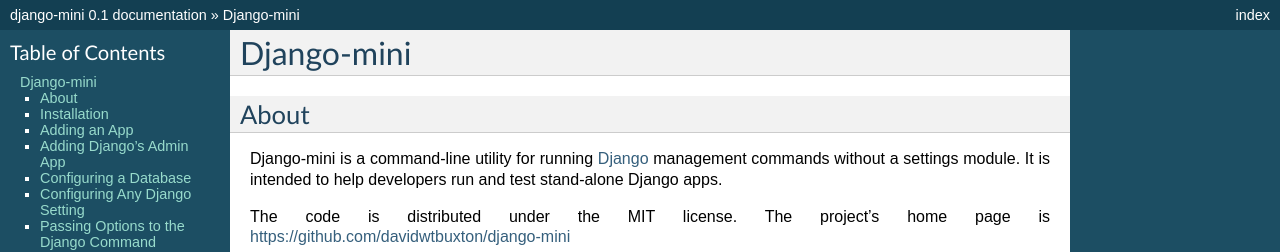
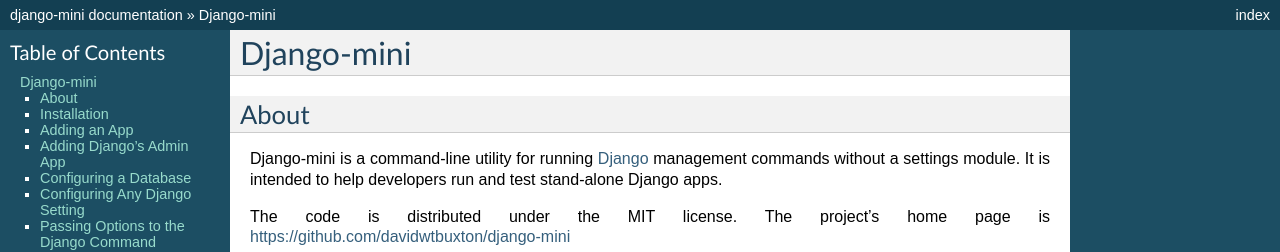
Before and after one commit to davidwtbuxton/django-mini, a Sphinx documentation site: the page built from docs/index.rst, in a window 1280 px wide and 900 px high. Shown: the top 252 px of the window. Built offline with Sphinx 7.4.7, drawn with Linux system fonts in a browser that asks for light colours; the version number could not be read and is left out; some of the changed text lies outside the part shown.

Commit message:
Add docs to MANIFEST.in and set version correctly.

```diff
--- a/docs/conf.py
+++ b/docs/conf.py
@@ -12,6 +12,7 @@
 # serve to show the default.
 
 import sys, os
+import djangomini
 
 # If extensions (or modules to document with autodoc) are in another directory,
 # add these directories to sys.path here. If the directory is relative to the
@@ -48,9 +49,9 @@
 # built documents.
 #
 # The short X.Y version.
-version = '0.1'
+version = djangomini.__version__
 # The full version, including alpha/beta/rc tags.
-release = '0.1'
+release = version
 
 # The language for content autogenerated by Sphinx. Refer to documentation
 # for a list of supported languages.
```
Also changed, not shown: 1 other file.
